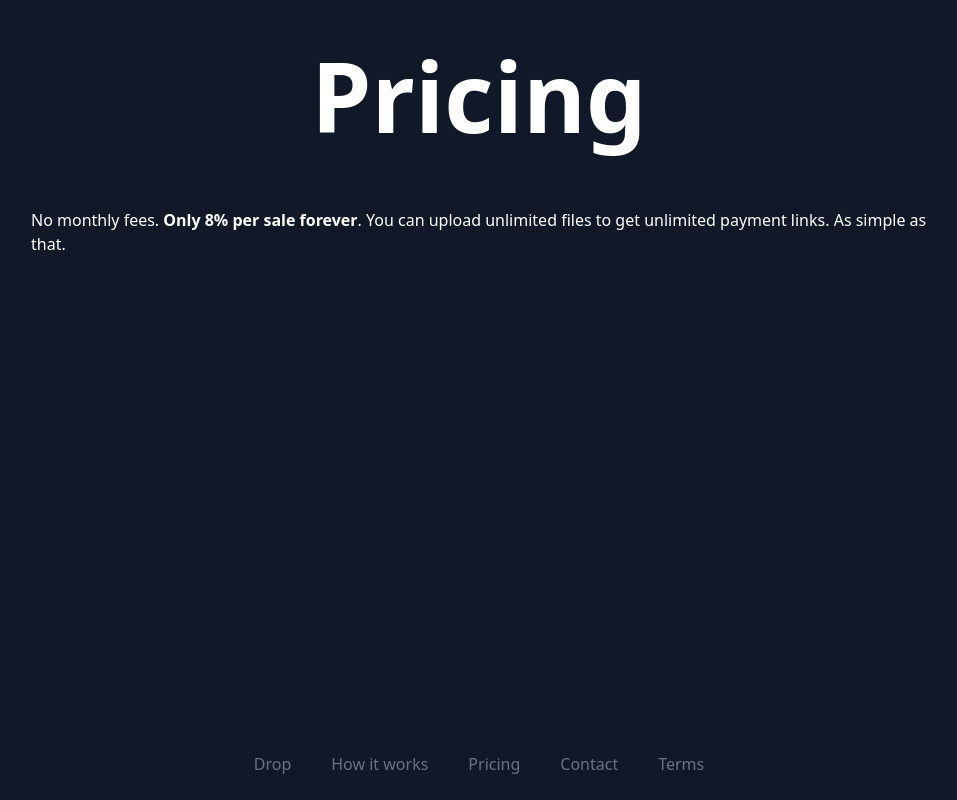
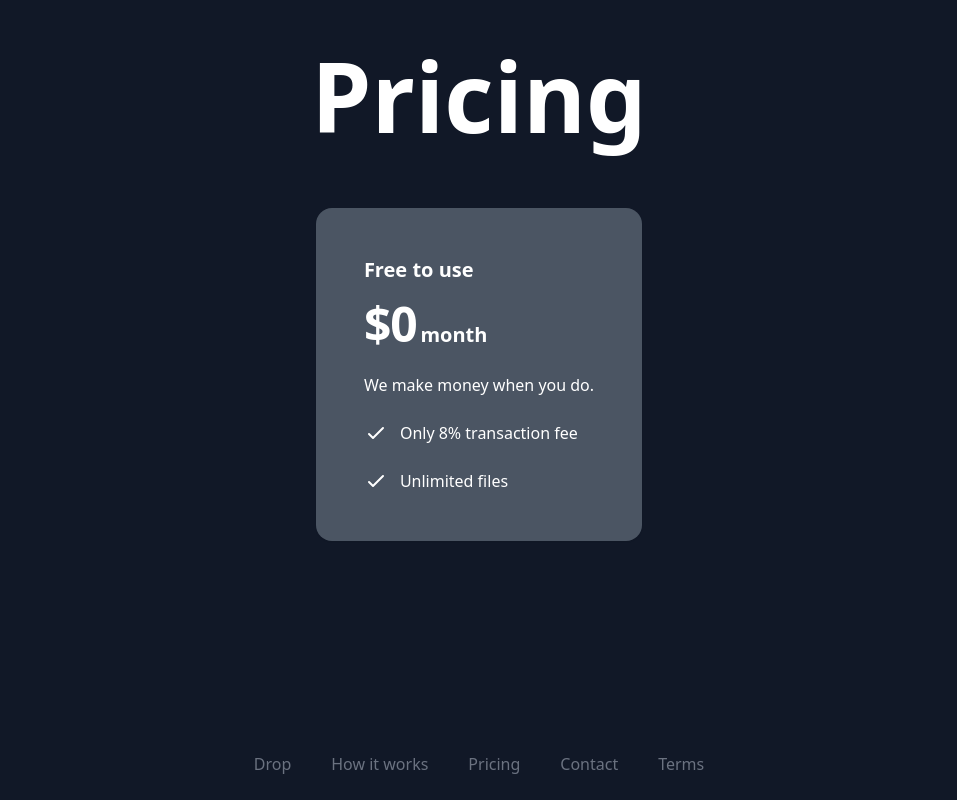
Before and after one commit to jacintofleta/droptosell, a Next.js app: page /pricing in a window 1280 px wide. Shown: the whole page, without its empty margins (161-1118 px from the left). Built offline with nearby package versions, Linux system fonts and the light colour scheme.

Commit message:
New pricing page

```diff
--- a/pages/pricing.tsx
+++ b/pages/pricing.tsx
@@ -1,12 +1,9 @@
 import type { NextPage } from "next";
-import { useState } from "react";
 import Footer from "../components/Footer";
-import { ArrowCircleLeftIcon } from "@heroicons/react/outline";
+import { ArrowCircleLeftIcon, CheckIcon } from "@heroicons/react/outline";
 import Link from "next/link";
 
 const Pricing: NextPage = () => {
-  const [showModal, setShowModal] = useState(false);
-
   return (
     <>
       <div className="container px-16 lg:px-48 mx-auto my-12 mb-36 space-y-16">
@@ -18,12 +15,33 @@ const Pricing: NextPage = () => {
           </div>
         </div>
 
-        <div className="mx-auto">
-          <p>
-            No monthly fees. <strong>Only 8% per sale forever</strong>. You can
-            upload unlimited files to get unlimited payment links. As simple as
-            that.
-          </p>
+        <div className="mx-auto flex justify-center min-w-24">
+          <div className=" p-12 bg-gray-600 rounded-2xl shadow-sm flex flex-col">
+            <h3 className="text-xl font-semibold">Free to use</h3>
+            <p className="mt-4 flex items-baseline">
+              <span className="text-5xl font-extrabold tracking-tight">$0</span>
+              <span className="ml-1 text-xl font-semibold">month</span>
+            </p>
+            <p className="mt-6">We make money when you do.</p>
+
+            {/* Feature list */}
+            <ul role="list" className="mt-6 space-y-6">
+              <li className="flex">
+                <CheckIcon
+                  className="flex-shrink-0 w-6 h-6"
+                  aria-hidden="true"
+                />
+                <span className="ml-3">Only 8% transaction fee</span>
+              </li>
+              <li className="flex">
+                <CheckIcon
+                  className="flex-shrink-0 w-6 h-6"
+                  aria-hidden="true"
+                />
+                <span className="ml-3">Unlimited files</span>
+              </li>
+            </ul>
+          </div>
         </div>
       </div>
       <Footer />
```
